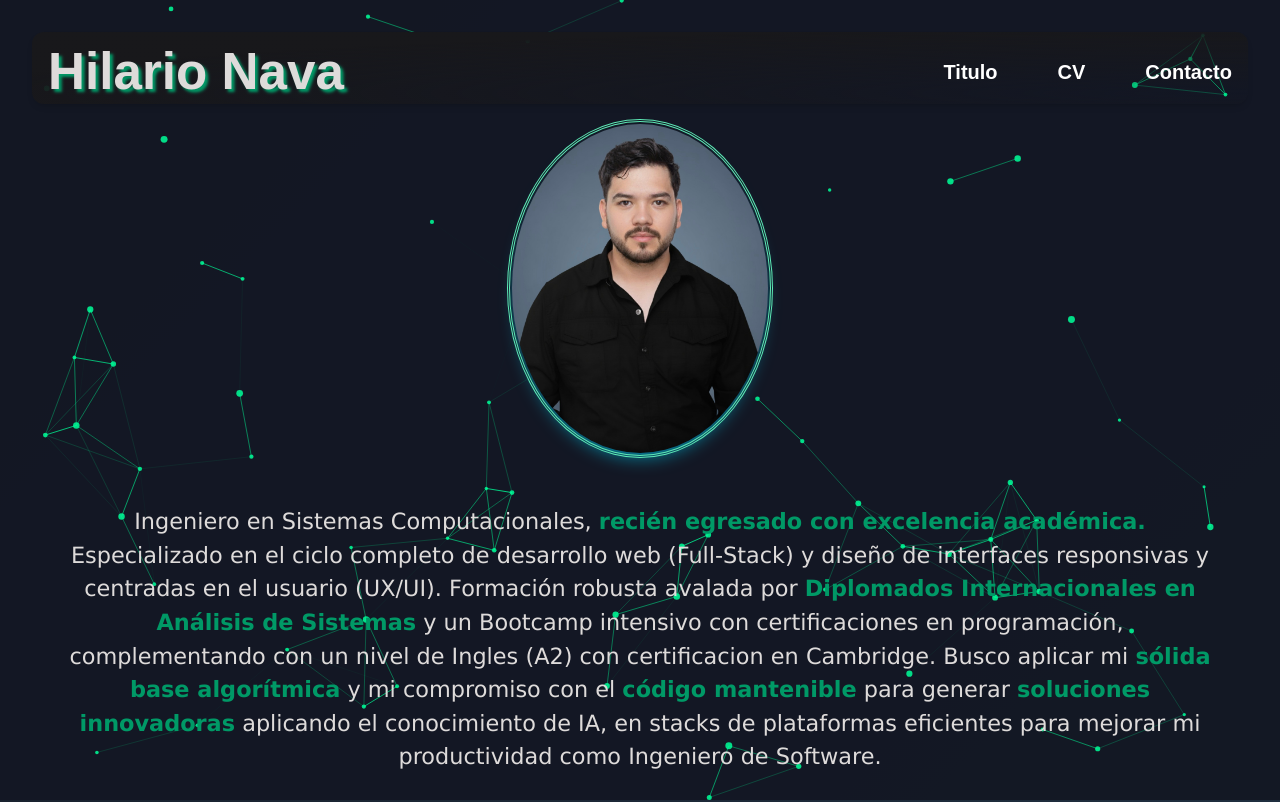
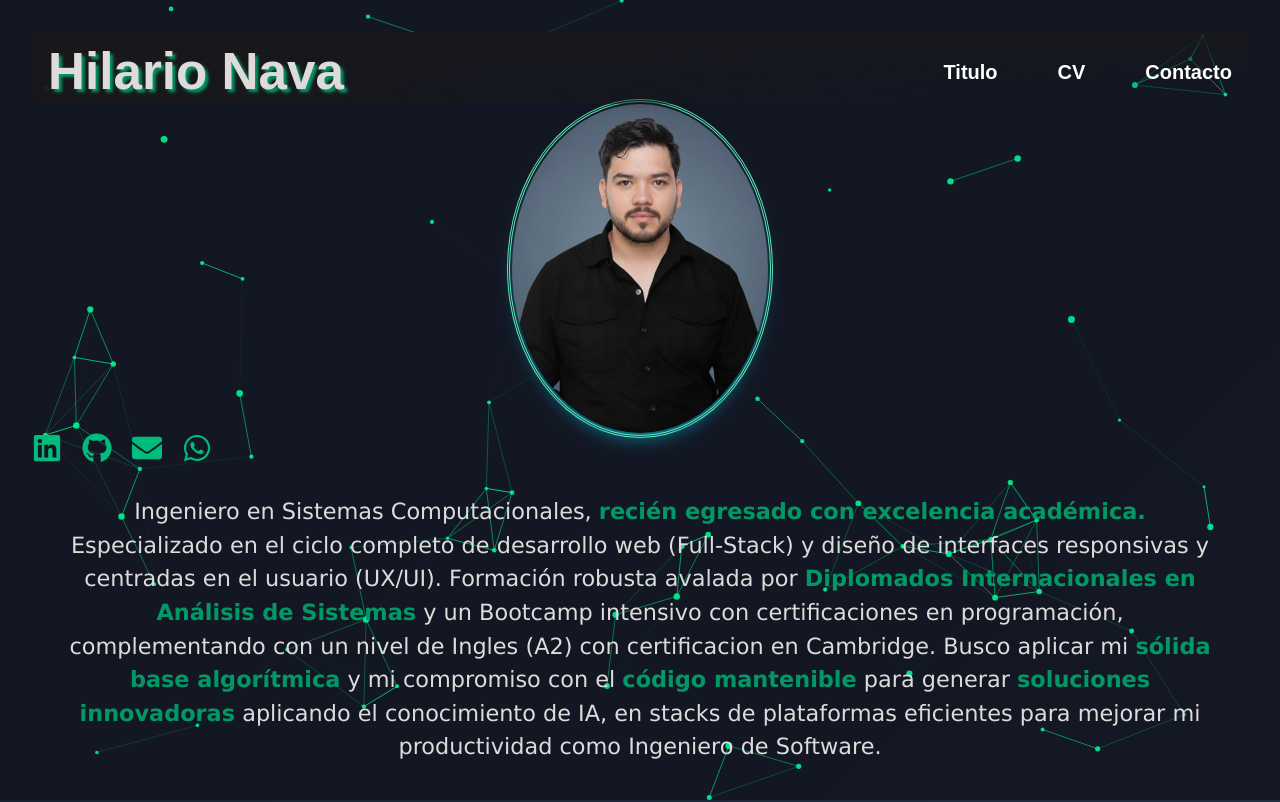
Before and after one commit to Hilary97/Portafolio-Hilario, a React (Vite) app: page / in a window 1280 px wide. Shown: the top 802 px of the page. Built offline with nearby package versions, Linux system fonts and the light colour scheme; a web font is replaced by a local one.

Commit message:
Se agregagarn los iconos de contacto al principio de la pagina también.

```diff
--- a/src/App.css
+++ b/src/App.css
@@ -133,7 +133,7 @@ h3 {
 .logo.react:hover {
   filter: drop-shadow(0 0 2em #61dafbaa);
 }
-
+/*
 .header {
   display: grid;
   grid-auto-flow: column;
@@ -141,7 +141,7 @@ h3 {
   padding: 20px;
   gap: 1rem;
 
-}
+} */
 
 .contacto {
 
--- a/src/App.jsx
+++ b/src/App.jsx
@@ -1,5 +1,5 @@
 import { useState } from "react";
-
+import { FaLinkedin, FaGithub, FaEnvelope, FaWhatsapp } from "react-icons/fa";
 import imagenCV from "/Cv_Hilario_Portafolio.png";
 
 import "./App.css";
@@ -36,6 +36,39 @@ function App() {
           imagen bg-cyan-500 shadow-lg shadow-cyan-500/50"
               alt=""
             />
+            <div class="flex flex-nowrap  md:gap-5">
+              <a
+                href="https://www.linkedin.com/in/hilario-nava"
+                target="_blank"
+                rel="noopener noreferrer"
+                className="text-emerald-500 hover:text-emerald-400 text-3xl transition"
+                aria-label="LinkedIn"
+              >
+                <FaLinkedin />
+              </a>
+              <a
+                href="https://github.com/Hilary97"
+                target="_blank"
+                rel="noopener noreferrer"
+                className="text-emerald-500 hover:text-emerald-400 text-3xl transition"
+                aria-label="GitHub"
+              >
+                <FaGithub />
+              </a>
+              <a
+                href="mailto:navahilario499@gmail.com"
+                className="text-emerald-500 hover:text-emerald-400 text-3xl transition"
+                aria-label="Email"
+              >
+                <FaEnvelope />
+              </a>
+              <a
+                href="https://wa.me/523313023706"
+                className="text-emerald-500 hover:text-emerald-400 text-3xl transition"
+              >
+                <FaWhatsapp />
+              </a>
+            </div>
           </div>
         </div>
 
```
